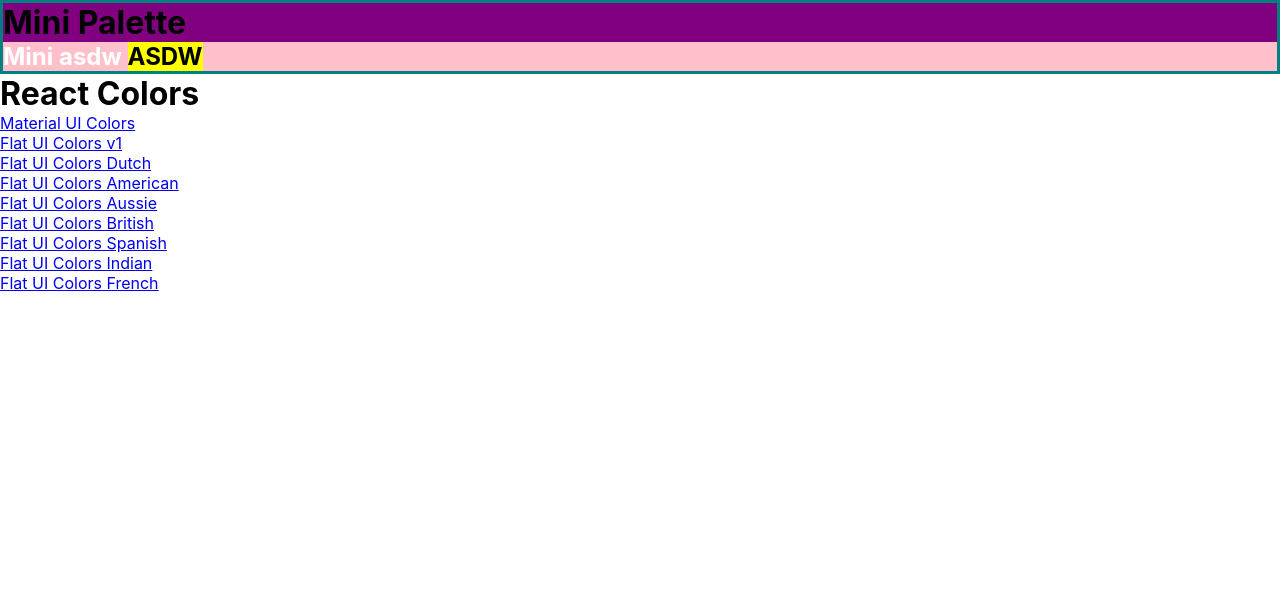
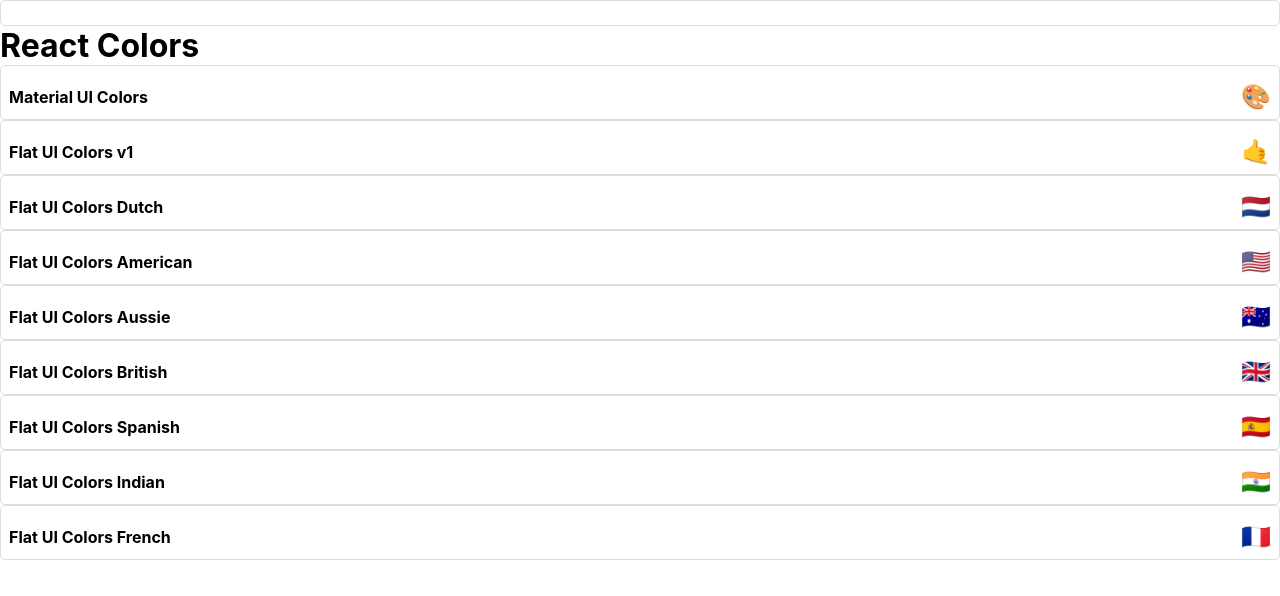
Before and after one commit to do-Va/Color_Palette_Project, a React (Create React App) app: page / in a window 1280 px wide. Shown: the top 596 px of the page. Built offline with nearby package versions, Linux system fonts and the light colour scheme.

Commit message:
Start styling MiniPalette

```diff
--- a/src/MiniPalette.js
+++ b/src/MiniPalette.js
@@ -2,34 +2,46 @@
 import { withStyles } from '@material-ui/styles';
 
 const styles = {
-  main: {
-    backgroundColor: 'purple',
-    border: '3px solid teal',
+  root: {
+    backgroundColor: '#fff',
+    border: '1px solid #ddd',
+    borderRadius: '5px',
+    padding: '0.5rem',
+    position: 'relative',
+    overflow: 'hidden',
+    '&:hover': {
+      cursor: 'pointer',
+    },
   },
-  secondary: {
-    backgroundColor: 'pink',
-    '& h1': {
-      color: 'white',
-      '& span': {
-        backgroundColor: 'yellow',
-        color: 'black',
-      },
-    },
+  colors: {
+    backgroundColor: 'grey',
+  },
+  title: {
+    display: 'flex',
+    justifyContent: 'space-between',
+    alignItems: 'center',
+    margin: '0',
+    color: '#000',
+    paddingTop: '0.5rem',
+    fontSize: '1rem',
+    position: 'relative',
+  },
+  emoji: {
+    marginLeft: '0.5rem',
+    fontSize: '1.5rem',
   },
 };
 
 function MiniPalette(props) {
-  const { classes } = props;
+  const { classes, paletteName: name, emoji } = props;
 
   console.log(classes);
   return (
-    <div className={classes.main}>
-      <h1>Mini Palette</h1>
-      <section className={classes.secondary}>
-        <h1>
-          Mini asdw <span>ASDW</span>
-        </h1>
-      </section>
+    <div className={classes.root}>
+      <div className={classes.colors}></div>
+      <h5 className={classes.title}>
+        {name} <span className={classes.emoji}>{emoji}</span>
+      </h5>
     </div>
   );
 }
--- a/src/PaletteList.js
+++ b/src/PaletteList.js
@@ -11,9 +11,7 @@
         <MiniPalette />
         <h1>React Colors</h1>
         {palettes.map(palette => (
-          <p>
-            <Link to={`palette/${palette.id}`}>{palette.paletteName}</Link>
-          </p>
+          <MiniPalette {...palette} />
         ))}
       </div>
     );
```
